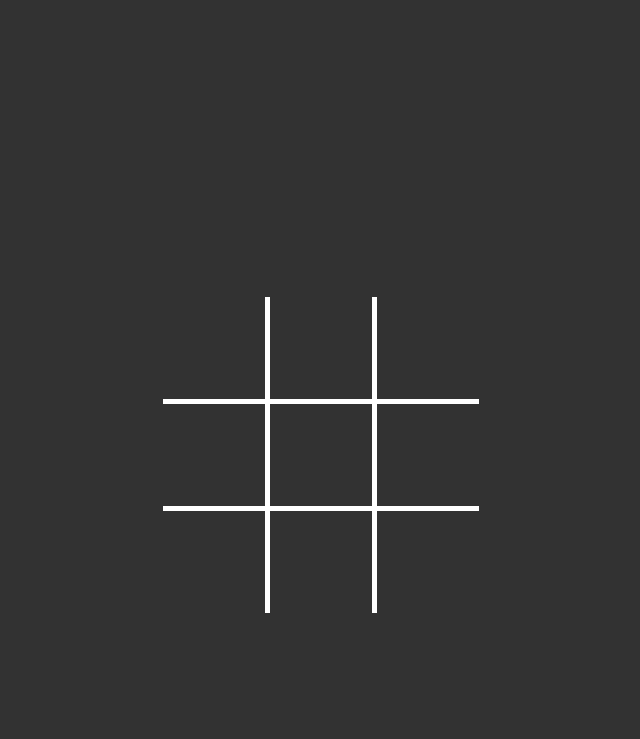
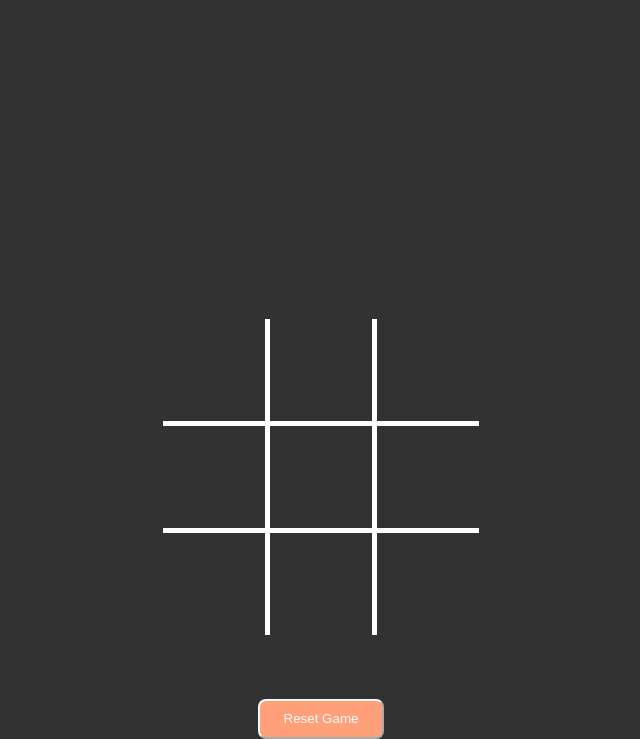
Before and after one commit to DomuStyle/Simple-Tic-Tac-Toe-webpage, a plain HTML site: page index.html in a window 1280 px wide. Shown: the part 67-806 px from the top of the page, without its empty margins (319-959 px from the left). Drawn offline with Linux system fonts and the light colour scheme.

Commit message:
added: Reset Game button html + css styles

```diff
--- a/index.html
+++ b/index.html
@@ -13,6 +13,8 @@
 
     <h1>Tic Tac Toe</h1>
     <div id="content"></div>
+
+    <button id="reset_btn">Reset Game</button>
 </body>
 <script src="./script.js"></script>
 </html>
--- a/style.css
+++ b/style.css
@@ -4,6 +4,9 @@ body {
     font-family: 'Open Sans', sans-serif;
     margin: 0;
     color: white;
+    display: flex;
+    align-items: center;
+    flex-direction: column;
 }
 
 h1 {
@@ -15,6 +18,22 @@ h1 {
     justify-content: center;
     align-items: center;
 }
+
+#reset_btn {
+    margin-top: 64px;
+    height: 40px;
+    width: 126px;
+    background-color: lightsalmon;
+    border-radius: 8px;
+    border-color: white;
+    color: white;
+}
+
+#reset_btn:hover {
+    cursor: pointer;
+    transform: scale(0.9);
+}
+
 /* Set white border-color and thicker table borders */
 table {
     border-collapse: collapse;
```
